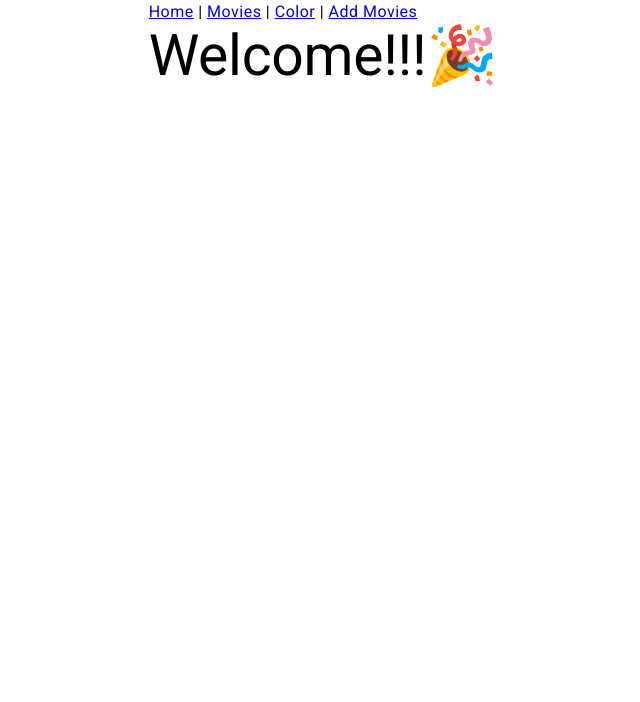
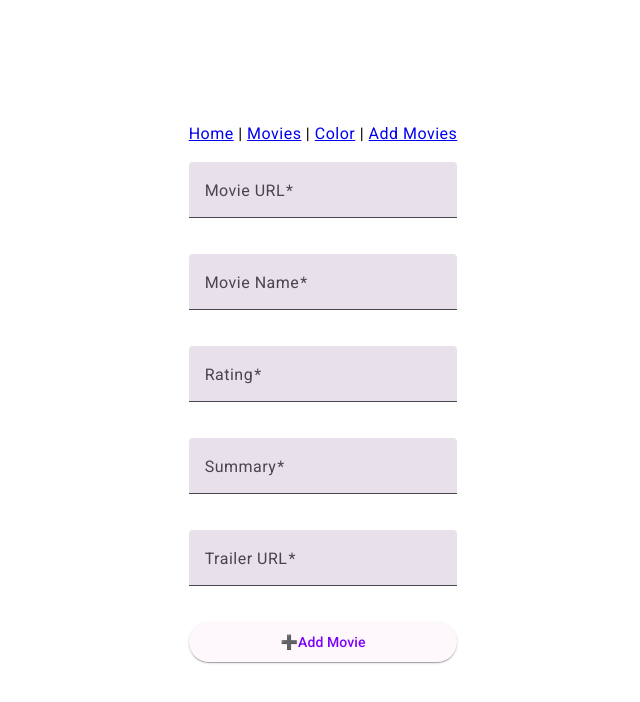
Before and after one commit to palleakshaya/Angular_project, an Angular app: page /movies/add-movie in a window 1280 px wide. Before the commit this address led to /. Shown: the top 702 px of the page, without its empty margins (317-957 px from the left). Built offline with nearby package versions, Linux system fonts and the light colour scheme.

Commit message:
form validations are added

```diff
--- /dev/null
+++ b/src/app/add-movie-form-module/add-movie-form-module.component.html
@@ -0,0 +1,80 @@
+<form [formGroup]="movieForm" (ngSubmit)="addMovie()" class="add-movie-form">
+  <mat-form-field class="example-full-width">
+    <mat-label>Movie URL</mat-label>
+    <input
+      matInput
+      type="text"
+      placeholder="Enter URL"
+      formControlName="poster"
+    />
+    @if(poster?.touched && poster?.hasError('required') ){
+    <mat-error>Poster URL is <strong>required</strong></mat-error>
+    } @if(poster?.touched && poster?.hasError('invalidUrl') ){
+    <mat-error> <strong>Invalid </strong> URL</mat-error>
+    }
+  </mat-form-field>
+
+  <mat-form-field class="example-full-width">
+    <mat-label>Movie Name</mat-label>
+    <input
+      matInput
+      type="text"
+      placeholder="Ex: Hi Nanna"
+      formControlName="name"
+    />
+    @if(name?.touched && name?.hasError('required') ){
+    <mat-error>Name is <strong>required</strong></mat-error>
+    } @if(name?.touched && name?.hasError('minlength') ){
+    <mat-error>Please provide full movie name</mat-error>
+    }
+  </mat-form-field>
+
+  <mat-form-field class="example-full-width">
+    <mat-label>Rating</mat-label>
+    <input
+      matInput
+      type="number"
+      placeholder="Ex: 9"
+      formControlName="rating"
+    />
+    @if(rating?.touched && rating?.hasError('required') ){
+    <mat-error>Rating is <strong>required</strong></mat-error>
+    } @if(rating?.touched && rating?.hasError('min') ){
+    <mat-error>Rating is <strong>too low </strong></mat-error>
+    } @if(rating?.touched && rating?.hasError('max') ){
+    <mat-error>Rating is too high </mat-error>
+    }
+  </mat-form-field>
+
+  <mat-form-field class="example-full-width">
+    <mat-label>Summary</mat-label>
+    <input matInput placeholder="Enter Summary" formControlName="summary" />
+    @if(summary?.touched && summary?.hasError('required') ){
+    <mat-error>Summary is <strong>required</strong></mat-error>
+    } @if(summary?.touched && summary?.hasError('minlength') ){
+    <mat-error
+      >Summary must be <strong>atleast 50 charecters </strong>long</mat-error
+    >
+    } @if(summary?.touched && summary?.hasError('maxlength') ){
+    <mat-error
+      >Summary <strong>cannot exceed 1000 </strong>charecters</mat-error
+    >
+    }
+  </mat-form-field>
+  <mat-form-field class="example-full-width">
+    <mat-label>Trailer URL</mat-label>
+    <input
+      matInput
+      type="text"
+      placeholder="Enter URL"
+      formControlName="trailer"
+    />
+    @if(trailer?.touched && trailer?.hasError('required') ){
+    <mat-error>Trailer URL is <strong>required</strong></mat-error>
+    } @if(trailer?.touched && trailer?.hasError('invalidUrl') ){
+    <mat-error> <strong>Invalid </strong> URL</mat-error>
+    }
+  </mat-form-field>
+
+  <button mat-raised-button type="submit">➕Add Movie</button>
+</form>
--- /dev/null
+++ b/src/app/add-movie-form-module/add-movie-form-module.component.scss
@@ -0,0 +1,10 @@
+.add-movie-form
+{
+    display: flex;
+    flex-direction: column;
+    gap: 1rem;
+    max-width: 500px;
+    width: 100%;
+    margin: 16px auto;
+
+}
--- /dev/null
+++ b/src/app/add-movie-form-module/add-movie-form-module.component.ts
@@ -0,0 +1,97 @@
+import { Component } from '@angular/core';
+import {
+  AbstractControl,
+  FormBuilder,
+  FormGroup,
+  FormsModule,
+  ReactiveFormsModule,
+  Validators,
+} from '@angular/forms';
+import { MatButtonModule } from '@angular/material/button';
+import { MatFormFieldModule } from '@angular/material/form-field';
+import { MatInputModule } from '@angular/material/input';
+import { MovieService } from '../movie.service';
+import { Router } from '@angular/router';
+import { IMovie } from '../app.component';
+import { NewMovie } from '../movie';
+
+@Component({
+  selector: 'app-add-movie-form-module',
+  standalone: true,
+  imports: [
+    ReactiveFormsModule,
+    MatFormFieldModule,
+    MatInputModule,
+    MatButtonModule,
+  ],
+  templateUrl: './add-movie-form-module.component.html',
+  styleUrl: './add-movie-form-module.component.scss',
+})
+export class AddMovieFormModuleComponent {
+  movies: Array<IMovie> = [];
+  movieForm: FormGroup;
+  // newMovie: any = {
+  //   name: '',
+  //   poster: '',
+  //   rating: '',
+  //   summary: '',
+  //   trailer: '',
+  // };
+
+  constructor(
+    public movieService: MovieService,
+    public router: Router,
+    public fb: FormBuilder
+  ) {
+    this.movies = this.movieService.getNewMovie();
+    this.movieForm = this.fb.group({
+      name: ['', [Validators.required, Validators.minLength(2)]],
+      poster: ['', [Validators.required, this.urlValidator]],
+      rating: [
+        '',
+        [Validators.required, Validators.min(1), Validators.max(10)],
+      ],
+      summary: [
+        '',
+        [
+          Validators.required,
+          Validators.minLength(50),
+          Validators.maxLength(1000),
+        ],
+      ],
+      trailer: ['', [Validators.required, this.urlValidator]],
+    });
+  }
+  urlValidator(control: AbstractControl) {
+    const urlPattern =
+      /^(https?:\/\/)?([\w-]+)\.([a-z\.]{2,6})([\/\w \.-]*)*\/?$/i;
+    return urlPattern.test(control.value) ? null : { invalidUrl: true };
+  }
+
+  addMovie() {
+    console.log(this.movieForm.value);
+    if (this.movieForm.valid) {
+      let newMovie: NewMovie = this.movieForm.value;
+
+      this.movieService.addMovie(newMovie).then(() => {
+        this.router.navigate(['movies']);
+      });
+    }
+  }
+  get name() {
+    return this.movieForm.get('name');
+  }
+
+  get rating() {
+    return this.movieForm.get('rating');
+  }
+  get poster() {
+    return this.movieForm.get('poster');
+  }
+  get trailer() {
+    return this.movieForm.get('trailer');
+  }
+  get summary() {
+    return this.movieForm.get('summary');
+  }
+}
--- a/src/app/add-movie/add-movie.component.html
+++ b/src/app/add-movie/add-movie.component.html
@@ -10,7 +10,7 @@
   </mat-form-field>
 
   <mat-form-field class="example-full-width">
-    <mat-label>Title</mat-label>
+    <mat-label>Movie Name</mat-label>
     <input
       matInput
       type="text"
--- a/src/app/add-movie/add-movie.component.ts
+++ b/src/app/add-movie/add-movie.component.ts
@@ -21,10 +21,12 @@ export class AddMovieComponent {
     summary: '',
     trailer: '',
   };
-  constructor(public movieService: MovieService, public route: Router) {}
+  constructor(public movieService: MovieService, public route: Router) {
+    this.newMovie = this.movieService.getNewMovie();
+  }
 
   addMovie(newMovie: any) {
-    this.movieService.addMovie(this.newMovie).then(() => {
+    this.movieService.addMovie(newMovie).then(() => {
       this.route.navigate(['movies']);
     });
 
--- a/src/app/app.routes.ts
+++ b/src/app/app.routes.ts
@@ -8,6 +8,7 @@ import { PagenotfoundComponent } from './pagenotfound/pagenotfound.component';
 import { AddMovieComponent } from './add-movie/add-movie.component';
 import { MovieDetailsComponent } from './movie-details/movie-details.component';
 import { authGuard } from './auth.guard';
+import { AddMovieFormModuleComponent } from './add-movie-form-module/add-movie-form-module.component';
 
 export const routes: Routes = [
   {
@@ -21,8 +22,8 @@ export const routes: Routes = [
       { path: '', component: MovieListComponent },
       {
         path: 'add-movie',
-        component: AddMovieComponent,
-        canActivate: [authGuard],
+        component: AddMovieFormModuleComponent,
+        // canActivate: [authGuard],
       },
       { path: ':id', component: MovieDetailsComponent },
     ],
--- a/src/app/movie.service.ts
+++ b/src/app/movie.service.ts
@@ -1,4 +1,5 @@
 import { Injectable } from '@angular/core';
+import { IMovie } from './app.component';
 
 @Injectable({
   providedIn: 'root',
@@ -7,92 +8,114 @@ export class MovieService {
   // getMovieByIdex(idx: any): any {
   //   throw new Error('Method not implemented.');
   // }
-  movies = [
+  movies: Array<IMovie> = [
     {
-      title: 'Vikram',
-      imagelink:
+      id: '99',
+      name: 'Vikram',
+      poster:
         'https://m.media-amazon.com/images/M/MV5BMmJhYTYxMGEtNjQ5NS00MWZiLWEwN2ItYjJmMWE2YTU1YWYxXkEyXkFqcGdeQXVyMTEzNzg0Mjkx._V1_.jpg',
+      rating: 8.4,
       summary:
         'Members of a black ops team must track and eliminate a gang of masked murderers.',
-      ratings: '8.4',
+      trailer: 'https://www.youtube.com/embed/OKBMCL-frPU',
     },
     {
-      title: 'RRR',
-      imagelink:
+      id: '100',
+      name: 'RRR',
+      poster:
         'https://englishtribuneimages.blob.core.windows.net/gallary-content/2021/6/Desk/2021_6$largeimg_977224513.JPG',
+      rating: 8.8,
       summary:
         'RRR is an upcoming Indian Telugu-language period action drama film directed by S. S. Rajamouli, and produced by D. V. V. Danayya of DVV Entertainments.',
-      ratings: '8.8',
+      trailer: 'https://www.youtube.com/embed/f_vbAtFSEc0',
     },
     {
-      title: 'Iron man 2',
-      imagelink:
+      id: '101',
+      name: 'Iron man 2',
+      poster:
         'https://m.media-amazon.com/images/M/MV5BMTM0MDgwNjMyMl5BMl5BanBnXkFtZTcwNTg3NzAzMw@@._V1_FMjpg_UX1000_.jpg',
+      rating: 7,
       summary:
         'With the world now aware that he is Iron Man, billionaire inventor Tony Stark (Robert Downey Jr.) faces pressure from all sides to share his technology with the military. He is reluctant to divulge the secrets of his armored suit, fearing the information will fall into the wrong hands. With Pepper Potts (Gwyneth Paltrow) and Rhodes (Don Cheadle) by his side, Tony must forge new alliances and confront a powerful new enemy.',
-      ratings: '7',
+      trailer: 'https://www.youtube.com/embed/wKtcmiifycU',
     },
     {
-      title: 'No Country for Old Men',
-      imagelink:
+      id: '102',
+      name: 'No Country for Old Men',
+      poster:
         'https://upload.wikimedia.org/wikipedia/en/8/8b/No_Country_for_Old_Men_poster.jpg',
+      rating: 8.1,
       summary:
         "A hunter's life takes a drastic turn when he discovers two million dollars while strolling through the aftermath of a drug deal. He is then pursued by a psychopathic killer who wants the money.",
-      ratings: '8.1',
+      trailer: 'https://www.youtube.com/embed/38A__WT3-o0',
     },
     {
-      title: 'Jai Bhim',
-      imagelink:
+      id: '103',
+      name: 'Jai Bhim',
+      poster:
         'https://m.media-amazon.com/images/M/MV5BY2Y5ZWMwZDgtZDQxYy00Mjk0LThhY2YtMmU1MTRmMjVhMjRiXkEyXkFqcGdeQXVyMTI1NDEyNTM5._V1_FMjpg_UX1000_.jpg',
       summary:
         'A tribal woman and a righteous lawyer battle in court to unravel the mystery around the disappearance of her husband, who was picked up the police on a false case',
-      ratings: '8.8',
+      rating: 8.8,
+      trailer: 'https://www.youtube.com/embed/nnXpbTFrqXA',
     },
     {
-      title: 'The Avengers',
-      imagelink:
-        'https://terrigen-cdn-dev.marvel.com/content/prod/1x/avengersendgame_lob_crd_05.jpg',
+      id: '104',
+      name: 'The Avengers',
+      rating: 8,
       summary:
         "Marvel's The Avengers (classified under the name Marvel Avengers\n Assemble in the United Kingdom and Ireland), or simply The Avengers, is\n a 2012 American superhero film based on the Marvel Comics superhero team\n of the same name.",
-      ratings: '8',
+      poster:
+        'https://terrigen-cdn-dev.marvel.com/content/prod/1x/avengersendgame_lob_crd_05.jpg',
+      trailer: 'https://www.youtube.com/embed/eOrNdBpGMv8',
     },
     {
-      title: 'Interstellar',
-      imagelink: 'https://m.media-amazon.com/images/I/A1JVqNMI7UL._SL1500_.jpg',
+      id: '105',
+      name: 'Interstellar',
+      poster: 'https://m.media-amazon.com/images/I/A1JVqNMI7UL._SL1500_.jpg',
+      rating: 8.6,
       summary:
         'When Earth becomes uninhabitable in the future, a farmer and ex-NASA\n pilot, Joseph Cooper, is tasked to pilot a spacecraft, along with a team\n of researchers, to find a new planet for humans.',
-      ratings: '8.6',
+      trailer: 'https://www.youtube.com/embed/zSWdZVtXT7E',
     },
     {
-      title: 'Baahubali',
-      imagelink: 'https://flxt.tmsimg.com/assets/p11546593_p_v10_af.jpg',
+      id: '106',
+      name: 'Baahubali',
+      poster: 'https://flxt.tmsimg.com/assets/p11546593_p_v10_af.jpg',
+      rating: 8,
       summary:
         'In the kingdom of Mahishmati, Shivudu falls in love with a young warrior woman. While trying to woo her, he learns about the conflict-ridden past of his family and his true legacy.',
-      ratings: '8',
+      trailer: 'https://www.youtube.com/embed/sOEg_YZQsTI',
     },
     {
-      title: 'Ratatouille',
-      imagelink:
+      id: '107',
+      name: 'Ratatouille',
+      poster:
         'https://resizing.flixster.com/gL_JpWcD7sNHNYSwI1ff069Yyug=/ems.ZW1zLXByZC1hc3NldHMvbW92aWVzLzc4ZmJhZjZiLTEzNWMtNDIwOC1hYzU1LTgwZjE3ZjQzNTdiNy5qcGc=',
+      rating: 8,
       summary:
         'Remy, a rat, aspires to become a renowned French chef. However, he fails to realise that people despise rodents and will never enjoy a meal cooked by him.',
-      ratings: '8',
+      trailer: 'https://www.youtube.com/embed/NgsQ8mVkN8w',
     },
     {
-      title: 'Seetharamam',
-      imagelink:
-        'https://images.tv9telugu.com/wp-content/uploads/2022/09/seetharamam-1.jpg',
+      name: 'PS2',
+      poster:
+        'https://m.media-amazon.com/images/M/MV5BYjFjMTQzY2EtZjQ5MC00NGUyLWJiYWMtZDI3MTQ1MGU4OGY2XkEyXkFqcGdeQXVyNDExMjcyMzA@._V1_.jpg',
       summary:
-        'An orphaned soldier life changes after he receives a letter from a girl named Sita. He meets her and love blossoms between them. When he returns to her camp in Kashmir, he sends a letter to Sita that will not reach her.',
-      ratings: '9',
+        'Ponniyin Selvan: I is an upcoming Indian Tamil-language epic period action film directed by Mani Ratnam, who co-wrote it with Elango Kumaravel and B. Jeyamohan',
+      rating: 8,
+      trailer: 'https://www.youtube.com/embed/KsH2LA8pCjo',
+      id: '108',
     },
     {
-      title: 'Thor: Ragnarok',
-      imagelink:
+      name: 'Thor: Ragnarok',
+      poster:
         'https://m.media-amazon.com/images/M/MV5BMjMyNDkzMzI1OF5BMl5BanBnXkFtZTgwODcxODg5MjI@._V1_.jpg',
       summary:
         'When Earth becomes uninhabitable in the future, a farmer and ex-NASA\\n pilot, Joseph Cooper, is tasked to pilot a spacecraft, along with a team\\n of researchers, to find a new planet for humans.',
-      ratings: '8.8',
+      rating: 8.8,
+      trailer: 'https://youtu.be/NgsQ8mVkN8w',
+      id: '109',
     },
   ];
 
@@ -114,6 +137,9 @@ export class MovieService {
   //   );
   //   // .then((movies) => displayAllUsers(movies));
   // }
+  getNewMovie() {
+    return this.movies;
+  }
   deleteItem(movie: any) {
     return fetch(
       `https://669a428d9ba098ed61fef756.mockapi.io/Movies//${movie.id}`,
--- /dev/null
+++ b/src/app/movie.ts
@@ -0,0 +1,3 @@
+import { IMovie } from './app.component';
+
+export type NewMovie = Omit<IMovie, 'id'>;
```
Also changed, not shown: src/app/app.component.ts (+8 -0 lines), 1 other file (tests, documents, lock files or other folders).
